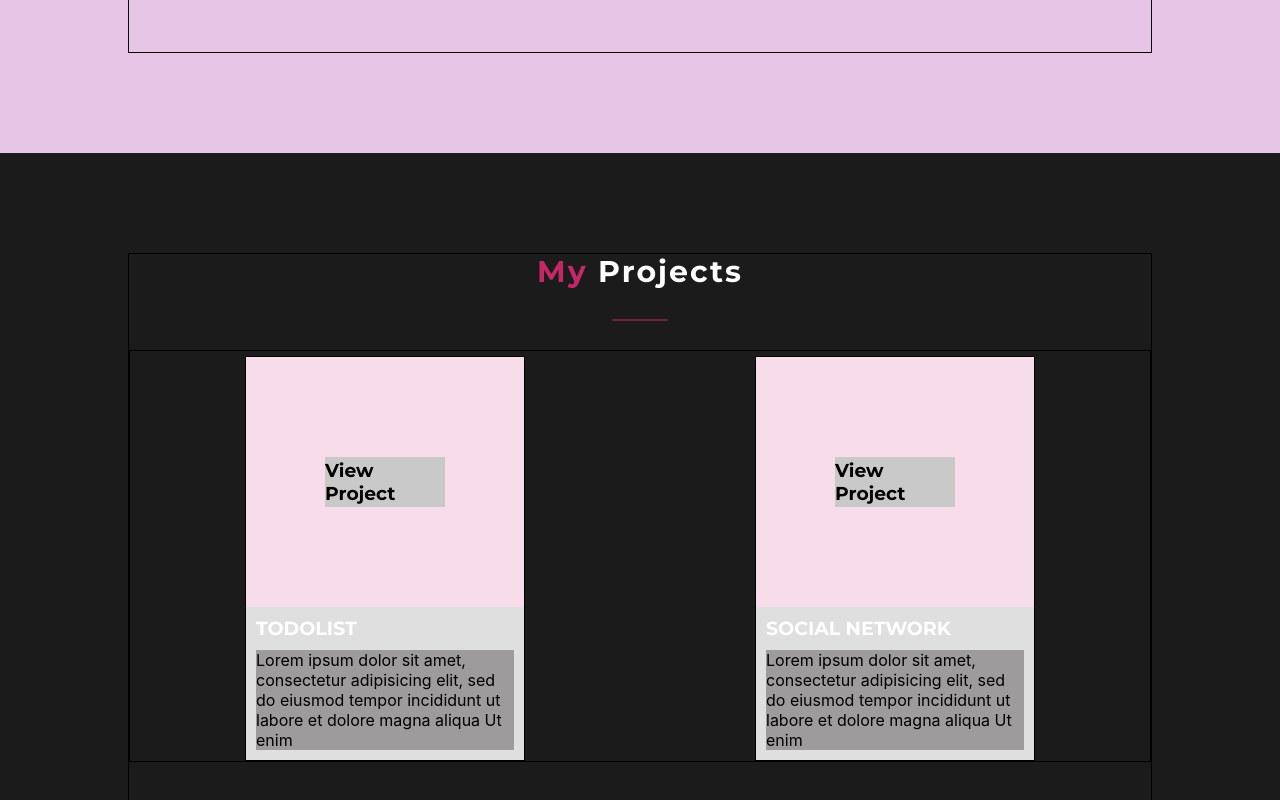
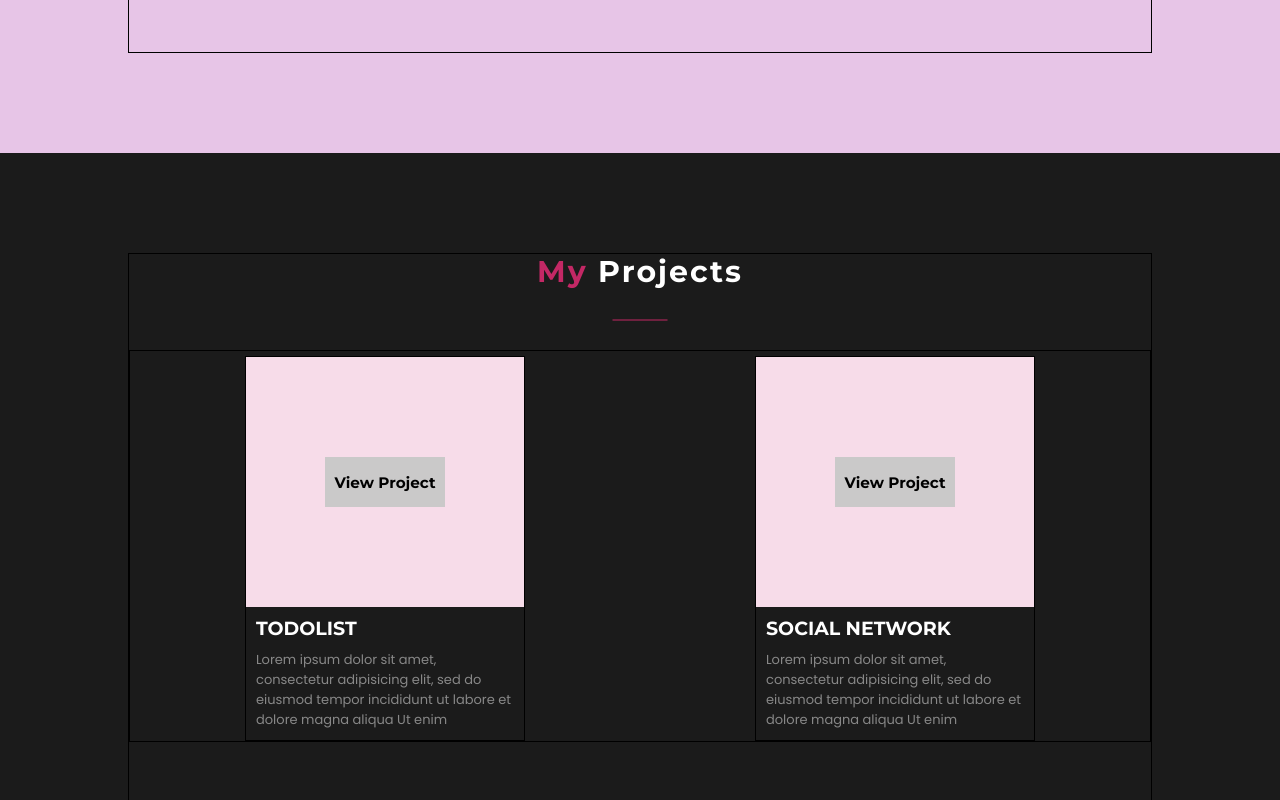
Before and after one commit to an-dekhtyar/Portfolio, a React (Create React App) app: page / in a window 1280 px wide. Shown: the part 1727-2527 px from the top of the page. Built offline with nearby package versions, Linux system fonts and the light colour scheme.

Commit message:
lesson 2.

```diff
--- a/src/index.css
+++ b/src/index.css
@@ -5,8 +5,8 @@ body {
     sans-serif;
   -webkit-font-smoothing: antialiased;
   -moz-osx-font-smoothing: grayscale;
-
-
+  font-family: Poppins;
+  font-size: small;
 }
 
 code {
@@ -23,6 +23,7 @@ code {
 h1, h2, h3, h4, h5, h6 {
   font-family: Montserrat;
 }
+
 h2 {
   font-size: 30px;
 }
--- a/src/projects/project/Project.module.css
+++ b/src/projects/project/Project.module.css
@@ -26,7 +26,7 @@
 }
 .descriptionBlock {
     width: 100%;
-    background-color: #e0dfdf;
+    color: #888888;
 }
 .title {
     font-family: Montserrat;
@@ -37,6 +37,5 @@
 
 }
 .description {
-    background-color: #9d9b9b;
     margin:10px
 }
```
